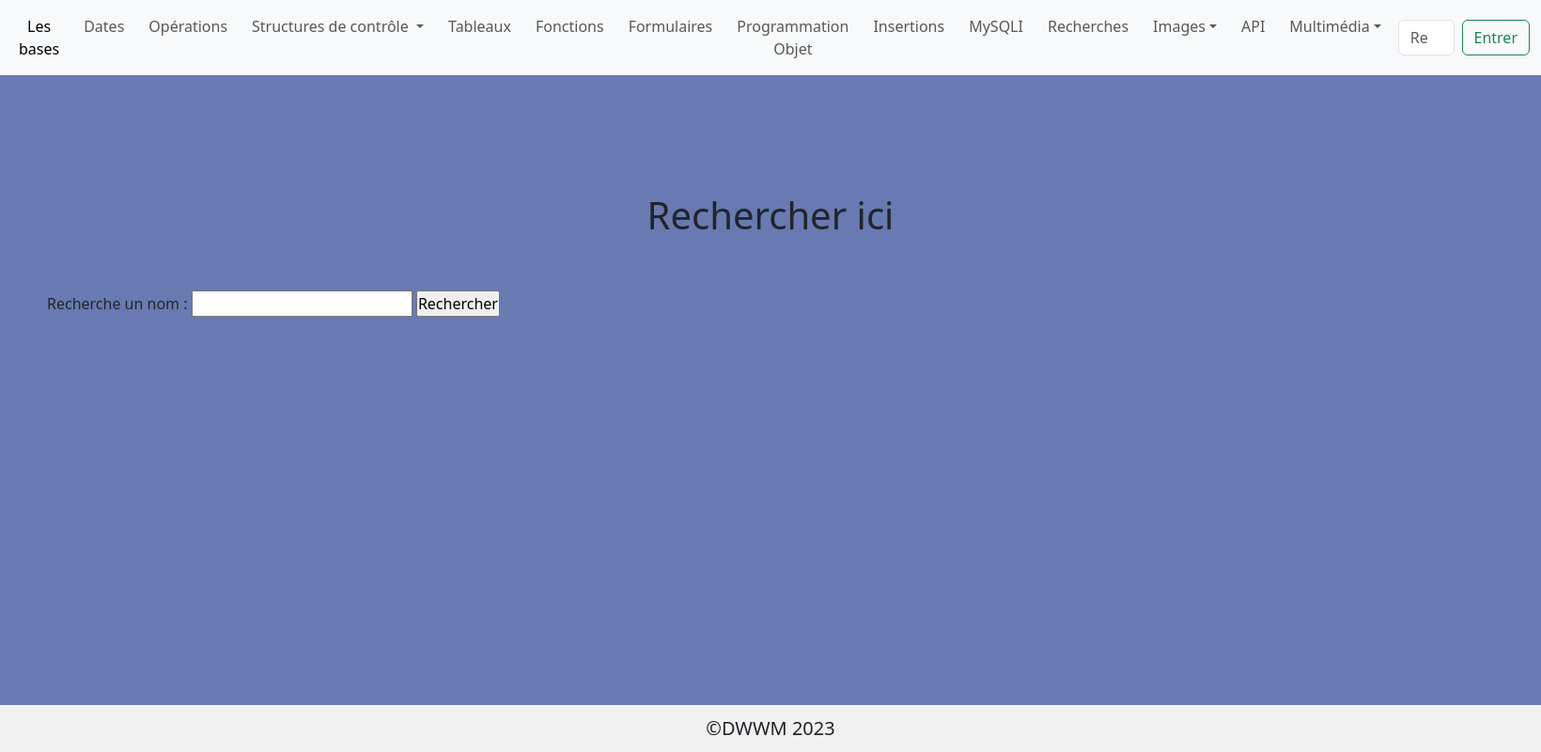
After one commit to AnissaBS/monSite, a PHP site: page /rechercher.php in a window 1640 px wide. The commit adds this page. Shown: the whole page at 94% size. Run offline with PHP 8.4, Linux system fonts and the light colour scheme; data that the repository does not hold is empty.

Commit message:
Add files via upload

```diff
--- a/entete.php
+++ b/entete.php
@@ -36,6 +36,7 @@
             <!-- <li><hr class="dropdown-divider"></li> -->
             <!-- <li><a class="dropdown-item" href="#">Something else here</a></li> -->
           </ul>
+        </li>
         <li class="nav-item">
           <a class="nav-link" href="tableau.php">Tableaux</a>
         </li>
@@ -46,12 +47,42 @@
           <a class="nav-link" href="form.php">Formulaires</a>
         </li>
         <li class="nav-item">
-          <a class="nav-link" href="objet.php">Programmation Objet</a>
+          <a class="nav-link" href="POO.php">Programmation Objet</a>
         </li>
+        <li class="nav-item">
+          <a class="nav-link" href="inserD.php">Insertions</a>
         </li>
-        <!-- <li class="nav-item">
-          <a class="nav-link" href="contact.php">Contact</a>
-        </li> -->
+        <li class="nav-item">
+          <a class="nav-link" href="mysqli.php">MySQLI</a>
+        </li>
+        <li class="nav-item">
+          <a class="nav-link" href="rechercher.php">Recherches</a>
+        </li>
+        <li class="nav-item dropdown">
+          <a class="nav-link dropdown-toggle" href="structControle.php" role="button" data-bs-toggle="dropdown" aria-expanded="false">
+          Images</a>
+          <ul class="dropdown-menu">
+            <li><a class="dropdown-item" href="image.php">Image</a></li>
+            <li><a class="dropdown-item" href="imagePolygone.php">Image Polygone</a></li>
+            <li><a class="dropdown-item" href="imagerectangle.php">Image Rectangle</a></li>
+            <li><a class="dropdown-item" href="imageSinus.php">Image Sinus</a></li>
+            <li><a class="dropdown-item" href="imageTracer.php">Image Tracer</a></li>
+            <li><a class="dropdown-item" href="imagetriangle.php">Image Triangle</a></li>
+            <!-- <li><hr class="dropdown-divider"></li> -->
+            <!-- <li><a class="dropdown-item" href="#">Something else here</a></li> -->
+          </ul>
+        </li>
+        <li class="nav-item">
+          <a class="nav-link" href="API.php">API</a>
+        </li>
+        <li class="nav-item dropdown">
+          <a class="nav-link dropdown-toggle" href="structControle.php" role="button" data-bs-toggle="dropdown" aria-expanded="false">
+          Multimédia</a>
+          <ul class="dropdown-menu">
+            <li><a class="dropdown-item" href="audio.php">Audio</a></li>
+            <li><a class="dropdown-item" href="video.php">Vidéo</a></li>
+          </ul>
+        </li>
       </ul>
       <form class="d-flex" role="search">
         <input class="form-control me-2" type="search" placeholder="Rechercher" aria-label="Search">
--- /dev/null
+++ b/rechercher.php
@@ -0,0 +1,55 @@
+<!DOCTYPE html>
+<html lang="en">
+<head>
+    <meta charset="UTF-8">
+    <meta name="viewport" content="width=device-width, initial-scale=1.0">
+    <title>Document</title>
+    <link rel="stylesheet" href="styleGrid.css">
+</head>
+<body>
+<?php
+    include_once('entete.php');
+?>
+    <div class="content">
+        <h1>Rechercher ici</h1>
+        <br><br>
+
+        <form action="" method="post">
+            <label>Recherche un nom :</label> <input type="text" name="recherche">
+            <input type="submit" value="Rechercher">
+            <br><br><br><br>
+        </form>
+<?php
+$db_server = 'localhost';   // Adresse du serveur MySQL
+$db_user = 'root';          // Nom de l'utilisateur
+$db_user_pass = '';         // Mot de passe
+$db_name = 'casse';        // Nom de la base de données
+
+// J'ouvre une connexion au serveur MySQL
+$conn = mysqli_connect($db_server, $db_user, $db_user_pass, $db_name);
+
+// Je récupère la recherche
+$recherche = isset($_POST['recherche']) ? $_POST['recherche'] : '';
+//J'écris la requête SQL
+$q = $conn->query(
+    "select nom, ville from personne
+    where nom like '%$recherche%'
+    or ville like '%$recherche%'
+    limit 10");
+
+// J'affiche le résultat
+while($r = mysqli_fetch_array($q)){
+    echo 'Résultat de la recherhe : '.$r['nom'].', '.$r['ville'].'<br>';
+}
+
+echo "<br><br>";
+
+?>
+</div>
+
+<?php
+    include_once('footer.php');
+?>
+
+</body>
+</html>
```
Also changed, not shown: image.php (added, +19 -0 lines), imageCentresinus.php (added, +37 -0 lines), imageCentretriangle.php (added, +42 -0 lines), imageTracer.php (added, +19 -0 lines), imagerectangle.php (added, +28 -0 lines), insererD.php (added, +21 -0 lines).
